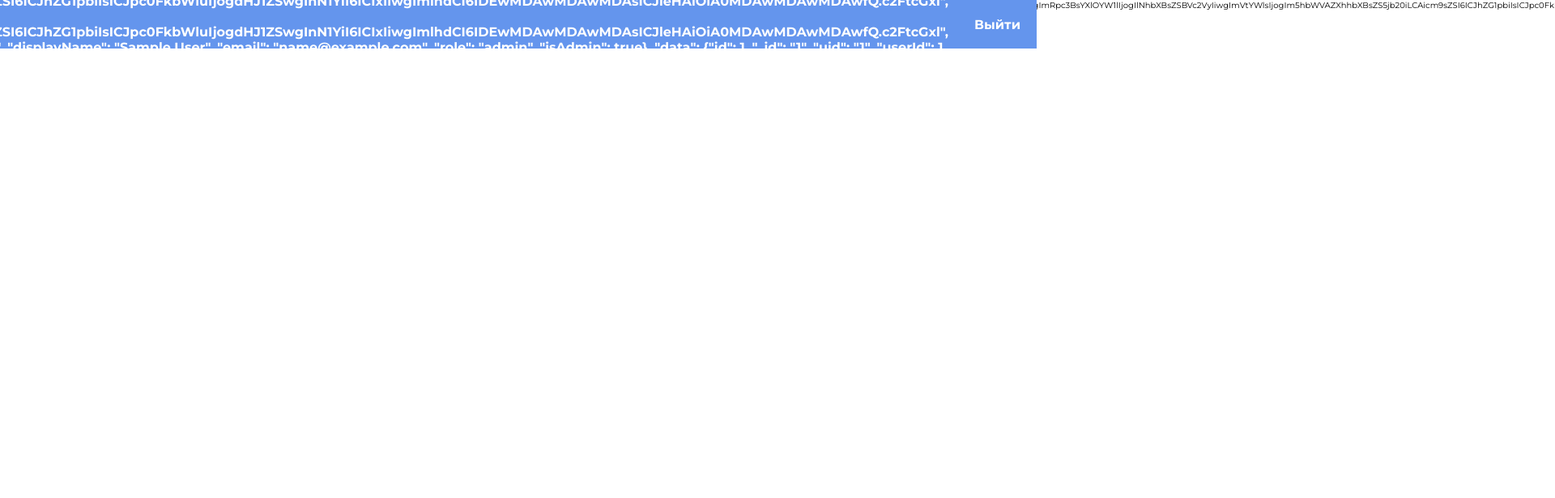
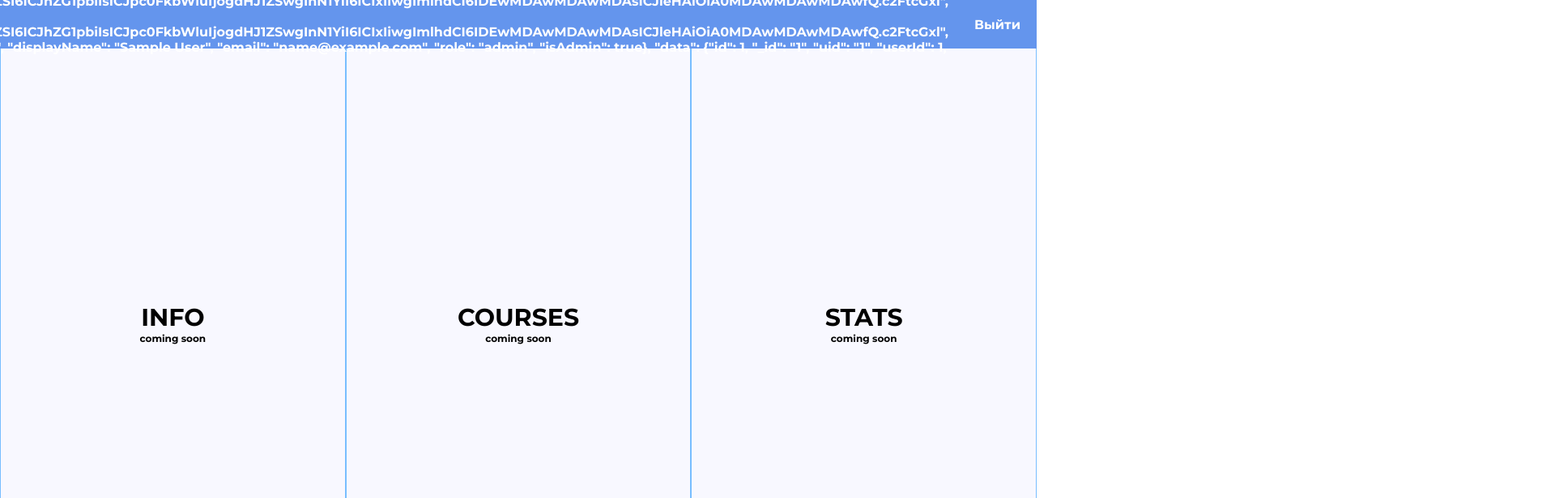
Before and after one commit to danil952/education-app-frontend, a Next.js app: page /user in a window 1280 px wide. Shown: the top 616 px of the page at 81% size, 1920 px wide, since content can reach past the window. Built offline with nearby package versions, Linux system fonts and the light colour scheme; sample sign-in values are in the browser's storage.

Commit message:
feat: blank for user page

```diff
--- /dev/null
+++ b/src/components/sections/UserPage/index.js
@@ -0,0 +1,13 @@
+import styles from './user.module.css'
+
+const UserPage = () => {
+	return (
+		<div className={styles.userPage__container}>
+			<div className={styles.userPage__info}>INFO<span>coming soon</span></div>
+			<div className={styles.userPage__info}>COURSES<span>coming soon</span></div>
+			<div className={styles.userPage__info}>STATS<span>coming soon</span></div>
+		</div>
+	)
+}
+
+export default UserPage
--- /dev/null
+++ b/src/components/sections/UserPage/user.module.css
@@ -0,0 +1,22 @@
+.userPage__container {
+    display: flex;
+    width: 100%;
+}
+
+.userPage__info {
+    width: calc(100% / 3);
+    height: 100vh;
+    border: 0.1rem solid rgb(120, 190, 255);
+    display: flex;
+    flex-direction: column;
+    justify-content: center;
+    align-items: center;
+    background-color: ghostwhite;
+    color: black;
+    font-size: 3em;
+    font-weight: 700;
+}
+
+.userPage__info span {
+    font-size: 1.2rem;
+}
--- a/src/pages/user.js
+++ b/src/pages/user.js
@@ -2,6 +2,7 @@ import React, { useEffect, useState } from 'react'
 import { useRouter } from 'next/router'
 
 import Layout from '@/components/Layout'
+import UserPage from '@/components/sections/UserPage'
 
 const User = () => {
 	const router = useRouter()
@@ -12,7 +13,7 @@ const User = () => {
 
 	return (
 		<Layout>
-			<div>{token}</div>
+			<UserPage />
 		</Layout>
 	)
 }
```
